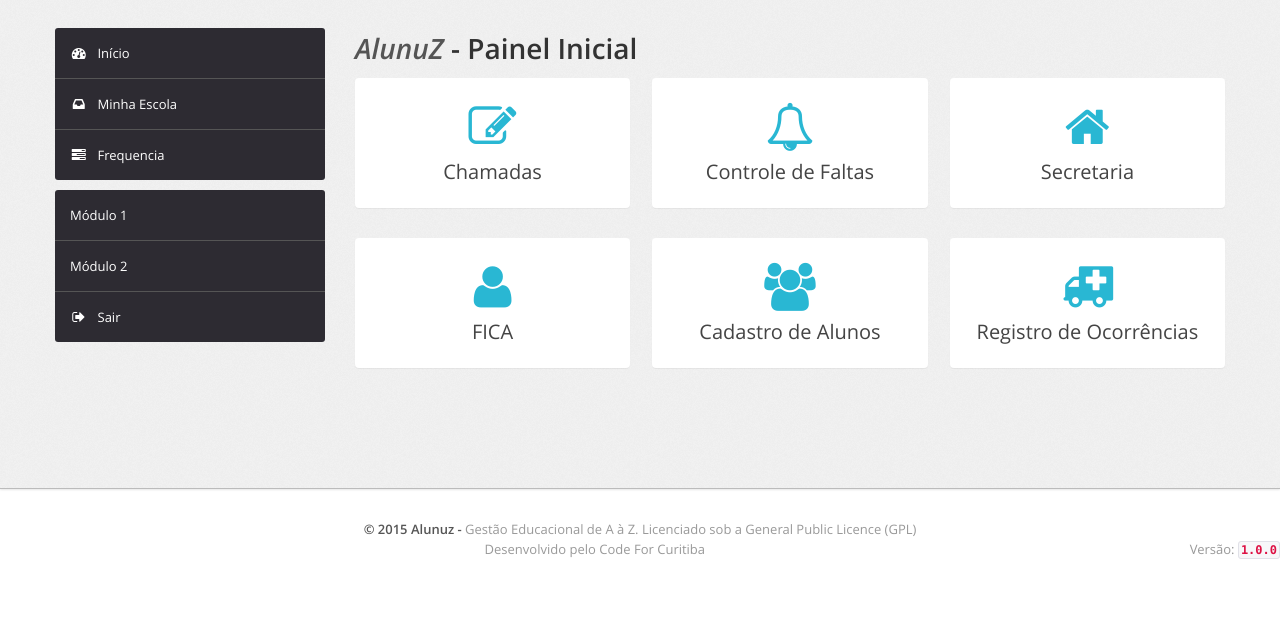
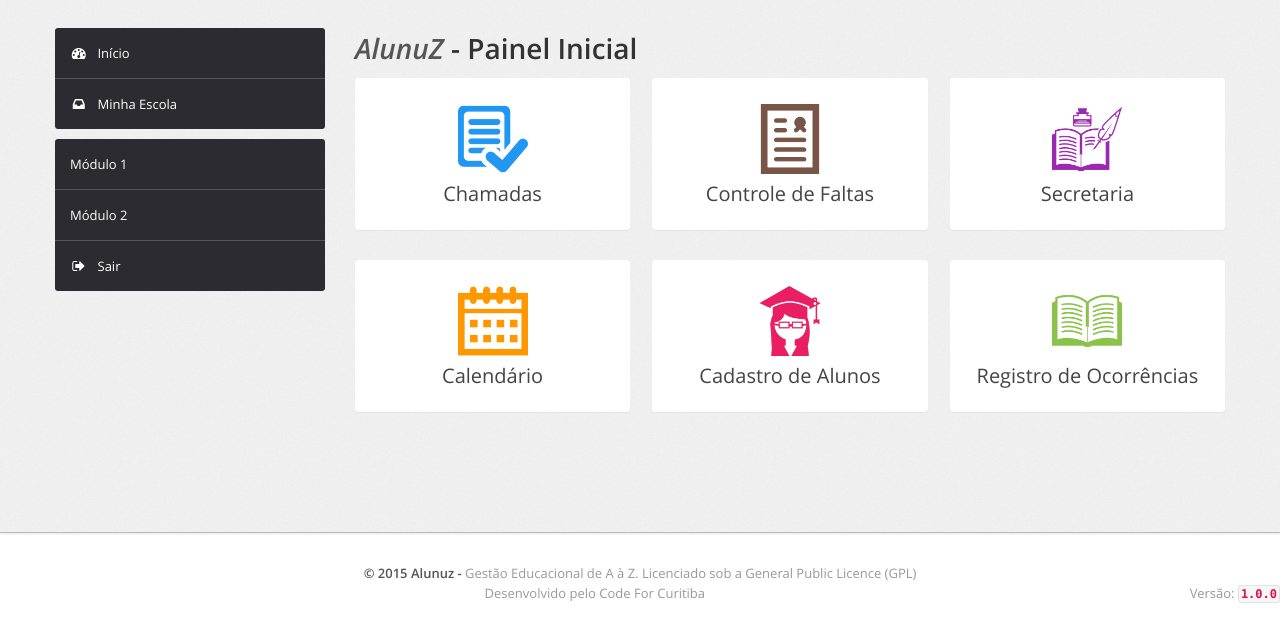
Before and after one commit to CodeForBrazil/alunuz, a plain HTML site: page frontend/index.html in a window 1280 px wide. Shown: the part 91-732 px from the top of the page. Drawn offline with Linux system fonts and the light colour scheme; files whose address does not match are found by name.

Commit message:
alteração no index

```diff
--- a/frontend/index.html
+++ b/frontend/index.html
@@ -44,7 +44,6 @@
         <ul class="widget widget-menu unstyled">
          <li class="active"><a href="index.html"><i class="menu-icon icon-dashboard"></i>Início</a></li>
          <li><a href="#"><i class="menu-icon icon-inbox"></i>Minha Escola </a></li>
-         <li><a href="task.html"><i class="menu-icon icon-tasks"></i>Frequencia  </a></li>
         </ul>
         <ul class="widget widget-menu unstyled">
          <li><a href="#">Módulo 1</a></li>
@@ -59,14 +58,26 @@
         <h1><strong><i>AlunuZ </strong></i>- Painel Inicial</h1>
         <div class="btn-controls">
          <div class="btn-box-row row-fluid">
-          <a href="#" class="btn-box big span4"><i class=" icon-edit"></i><b>Chamadas</b></a>
-          <a href="#" class="btn-box big span4"><i class=" icon-bell"></i><b>Controle de Faltas</b></a>
-          <a href="#" class="btn-box big span4"><i class=" icon-home"></i><b>Secretaria</b></a>
+          <a href="#" class="btn-box big span4">
+            <img src="images/icones/chamada.png" align="center" width="70" /><b>Chamadas</b>
+          </a>
+          <a href="#" class="btn-box big span4">
+            <img src="images/icones/faltas.png" align="center" width="70" /><b>Controle de Faltas</b>
+          </a>
+          <a href="#" class="btn-box big span4">
+            <img src="images/icones/secretaria.png" align="center" width="70" /><b>Secretaria</b>
+          </a>
          </div>
          <div class="btn-box-row row-fluid">
-          <a href="#" class="btn-box big span4"><i class=" icon-user"></i><b>FICA</b></a>
-          <a href="#" class="btn-box big span4"><i class=" icon-group"></i><b>Cadastro de Alunos</b></a>
-          <a href="#" class="btn-box big span4"><i class=" icon-ambulance"></i><b>Registro de Ocorrências</b></a>
+          <a href="#" class="btn-box big span4">
+            <img src="images/icones/calendario.png" align="center" width="70" /><b>Calendário</b>
+          </a>
+          <a href="#" class="btn-box big span4">
+            <img src="images/icones/perfilaluno.png" align="center" width="70" /><b>Cadastro de Alunos</b>
+          </a>
+          <a href="#" class="btn-box big span4">
+            <img src="images/icones/ocorrencias.png" align="center" width="70" /><b>Registro de Ocorrências</b>
+          </a>
          </div>
         </div>
        </div>
```
Also changed, not shown: frontend/images/icones/calendario.png (added), frontend/images/icones/chamada.png (added), frontend/images/icones/faltas.png (added), frontend/images/icones/ocorrencias.png (added), frontend/images/icones/perfilaluno.png (added), frontend/images/icones/secretaria.png (added).
